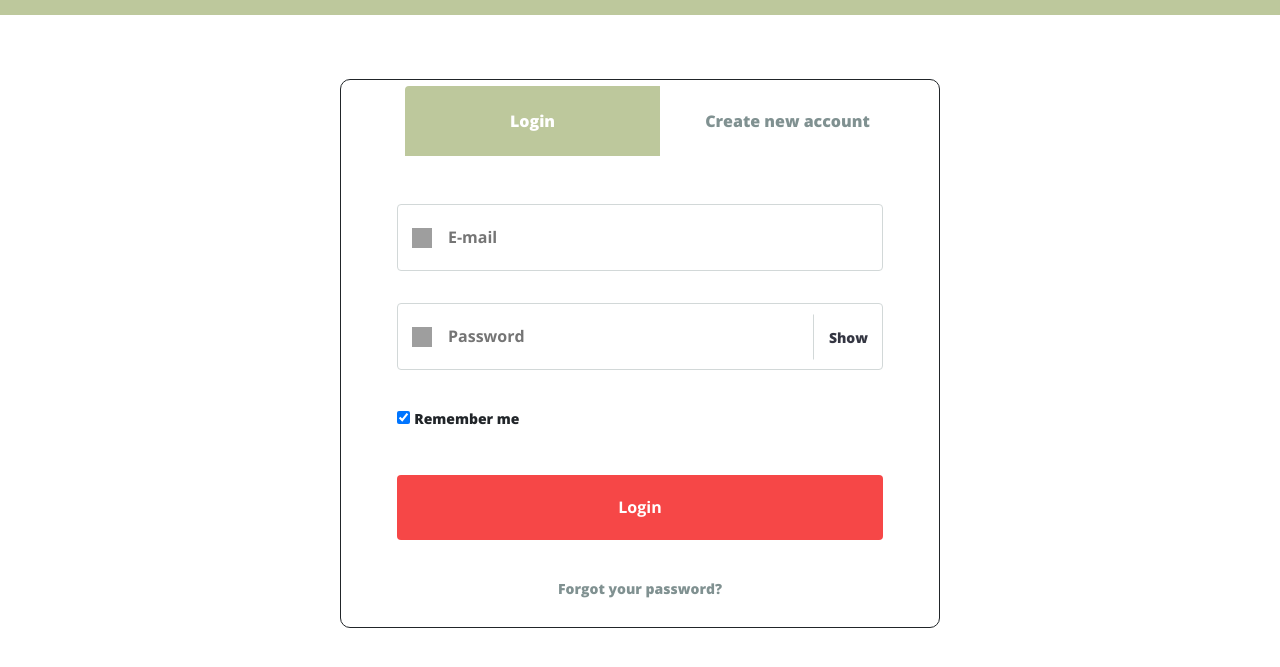
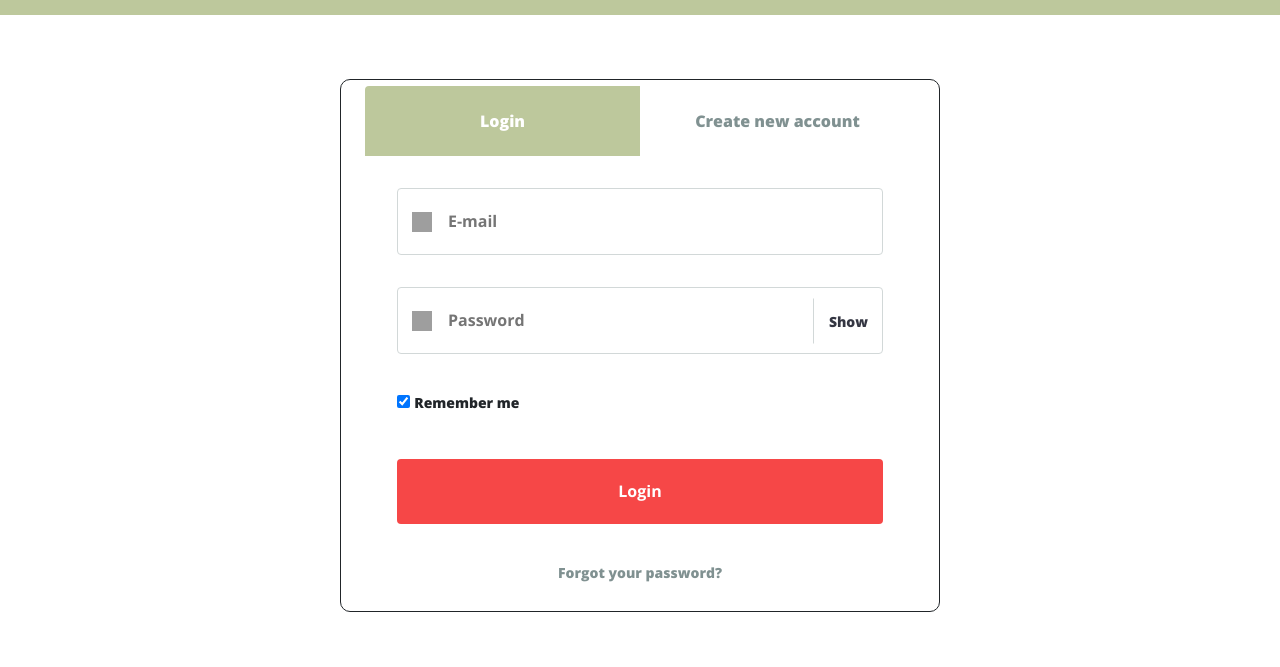
Before and after one commit to gabbycoloma/taste, a plain HTML site: page loginsignup.html in a window 1280 px wide. Shown: the part 67-734 px from the top of the page. Drawn offline with nearby package versions, Linux system fonts and the light colour scheme; grey boxes are pictures that could not be loaded.

Commit message:
Update loginsignup.html

```diff
--- a/loginsignup.html
+++ b/loginsignup.html
@@ -31,10 +31,10 @@
 
     <div class="user-modal">
 		<div class="user-modal-container">
-			<ul class="switcher">
+			<div class="switcher">
 				<li><a class="selected" href="#0">Login</a></li>
 				<li><a href="#0">Create new account</a></li>
-			</ul>
+			</div>
 
 			<div id="login" class="is-selected">
 				<form class="form">
```
